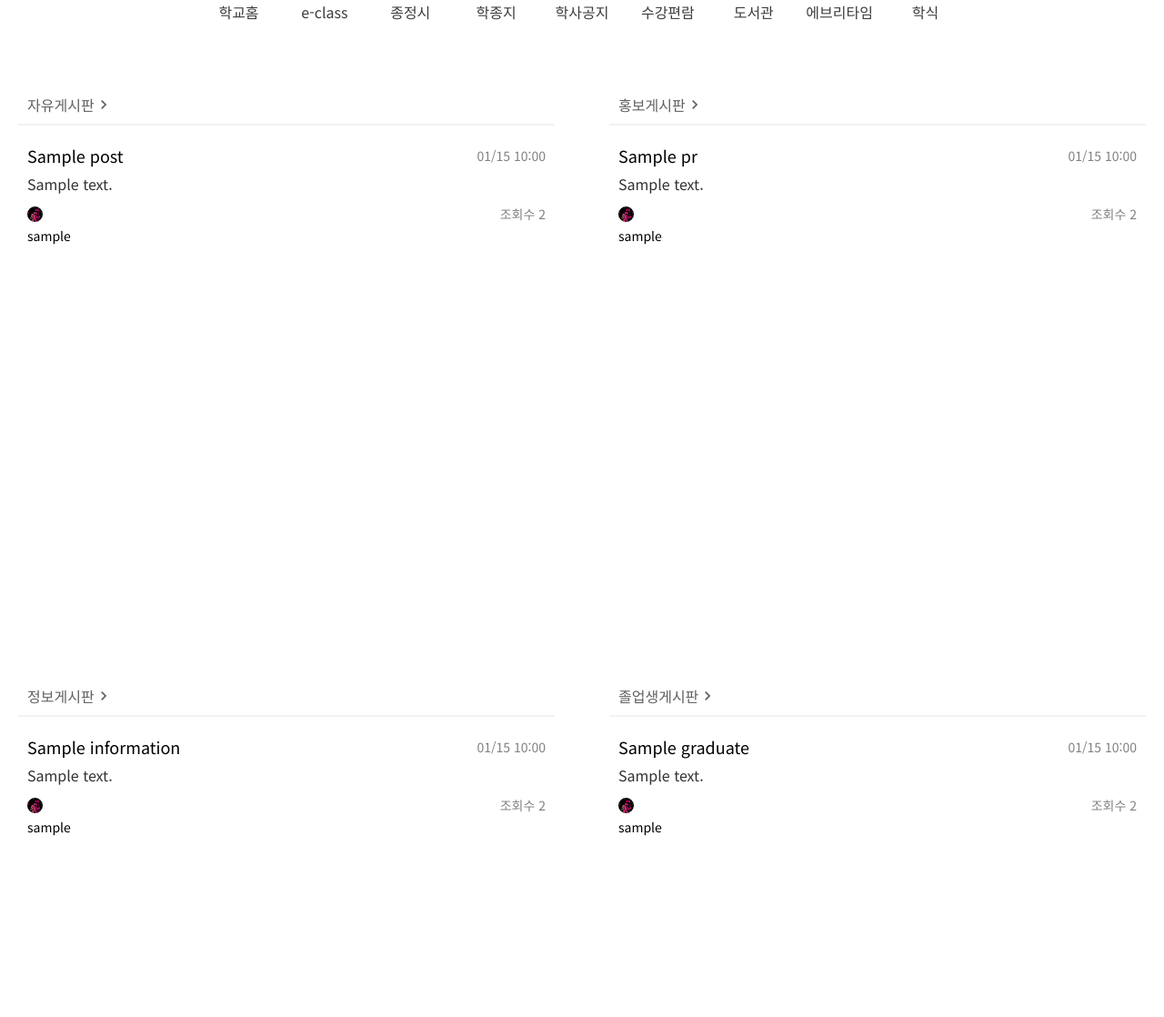
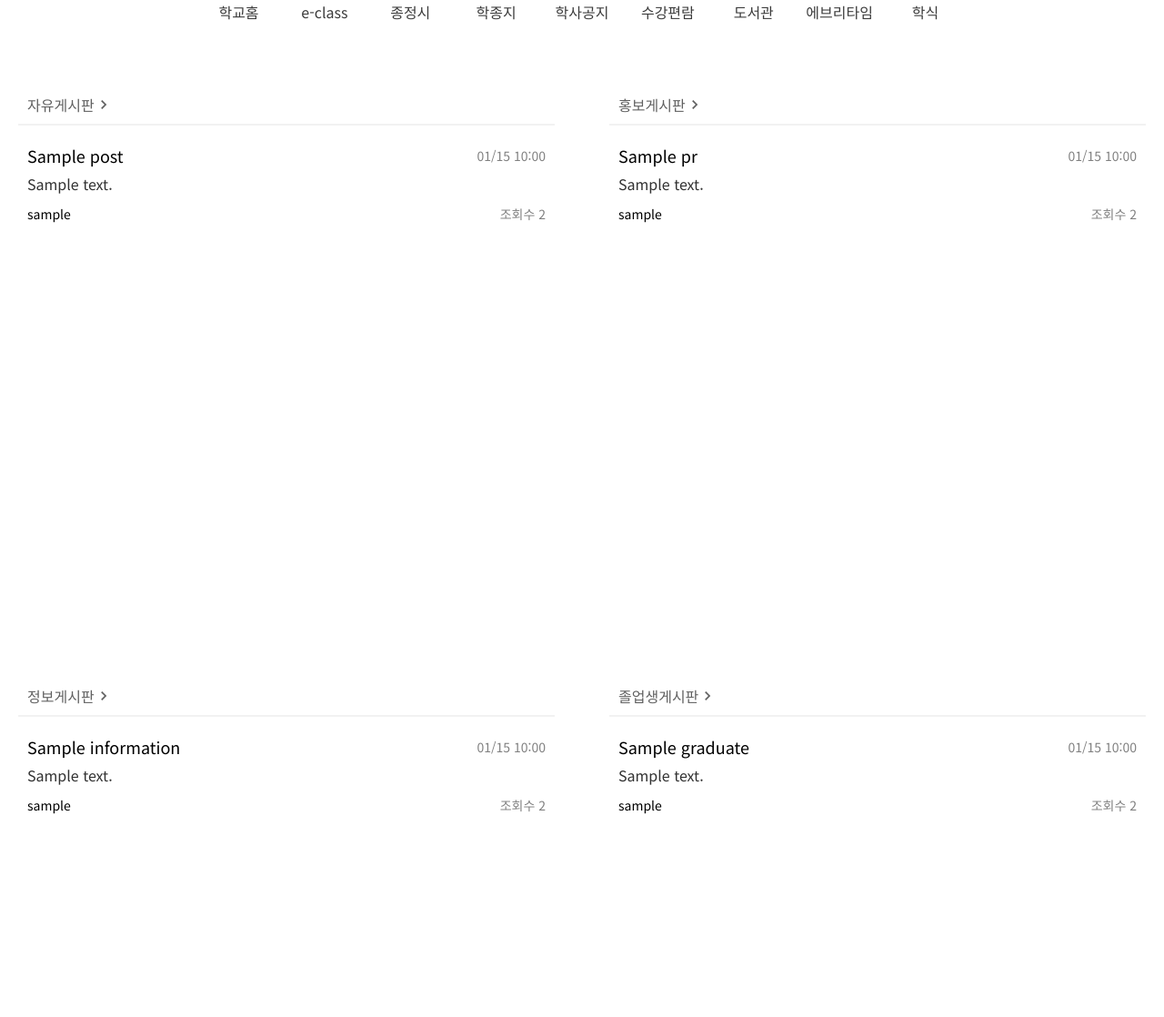
Before and after one commit to suhyeonnnnn/HUFS_LIVE, a Django app: page / in a window 1280 px wide. Shown: the part 626-1744 px from the top of the page at 91% size. Run offline with Django 3.2, Linux system fonts and the light colour scheme; tables that the repository leaves empty hold one stand-in row (values such as "Sample post").

Commit message:
홈 : 프로필 이미지 삭제

```diff
--- a/community/templates/home.html
+++ b/community/templates/home.html
@@ -43,10 +43,7 @@
                     </div>
                     <div class="post-main">{{post.summary}}</div>
                     <div class="post-detail2">
-                        <div class="profile">
-                            <img src="{% static 'images/img-sample-user-profile@2x.png' %}" class="profile-img">
-                            <div class="profile-name">{{post.author}}</div>
-                        </div>
+                        <div class="profile-name">{{post.author}}</div>
                         <div class="post-stat">조회수 {{post.update_counter}}</div>
                     </div>
                 </a>
@@ -62,10 +59,7 @@
                     </div>
                     <div class="post-main">{{pr.summary}}</div>
                     <div class="post-detail2">
-                        <div class="profile">
-                            <img src="{% static 'images/img-sample-user-profile@2x.png' %}" class="profile-img">
-                            <div class="profile-name">{{pr.author}}</div>
-                        </div>
+                        <div class="profile-name">{{pr.author}}</div>
                         <div class="post-stat">조회수 {{pr.update_counter}}</div>
                     </div>
                 </a>
@@ -83,10 +77,7 @@
                     </div>
                     <div class="post-main">{{information.summary}}</div>
                     <div class="post-detail2">
-                        <div class="profile">
-                            <img src="{% static 'images/img-sample-user-profile@2x.png' %}" class="profile-img">
-                            <div class="profile-name">{{information.author}}</div>
-                        </div>
+                        <div class="profile-name">{{information.author}}</div>
                         <div class="post-stat">조회수 {{information.update_counter}}</div>
                     </div>
                 </a>
@@ -102,10 +93,7 @@
                     </div>
                     <div class="post-main">{{graduate.summary}}</div>
                     <div class="post-detail2">
-                        <div class="profile">
-                            <img src="{% static 'images/img-sample-user-profile@2x.png' %}" class="profile-img">
-                            <div class="profile-name">{{graduate.author}}</div>
-                        </div>
+                        <div class="profile-name">{{graduate.author}}</div>
                         <div class="post-stat">조회수 {{graduate.update_counter}}</div>
                     </div>
                 </a>
```
